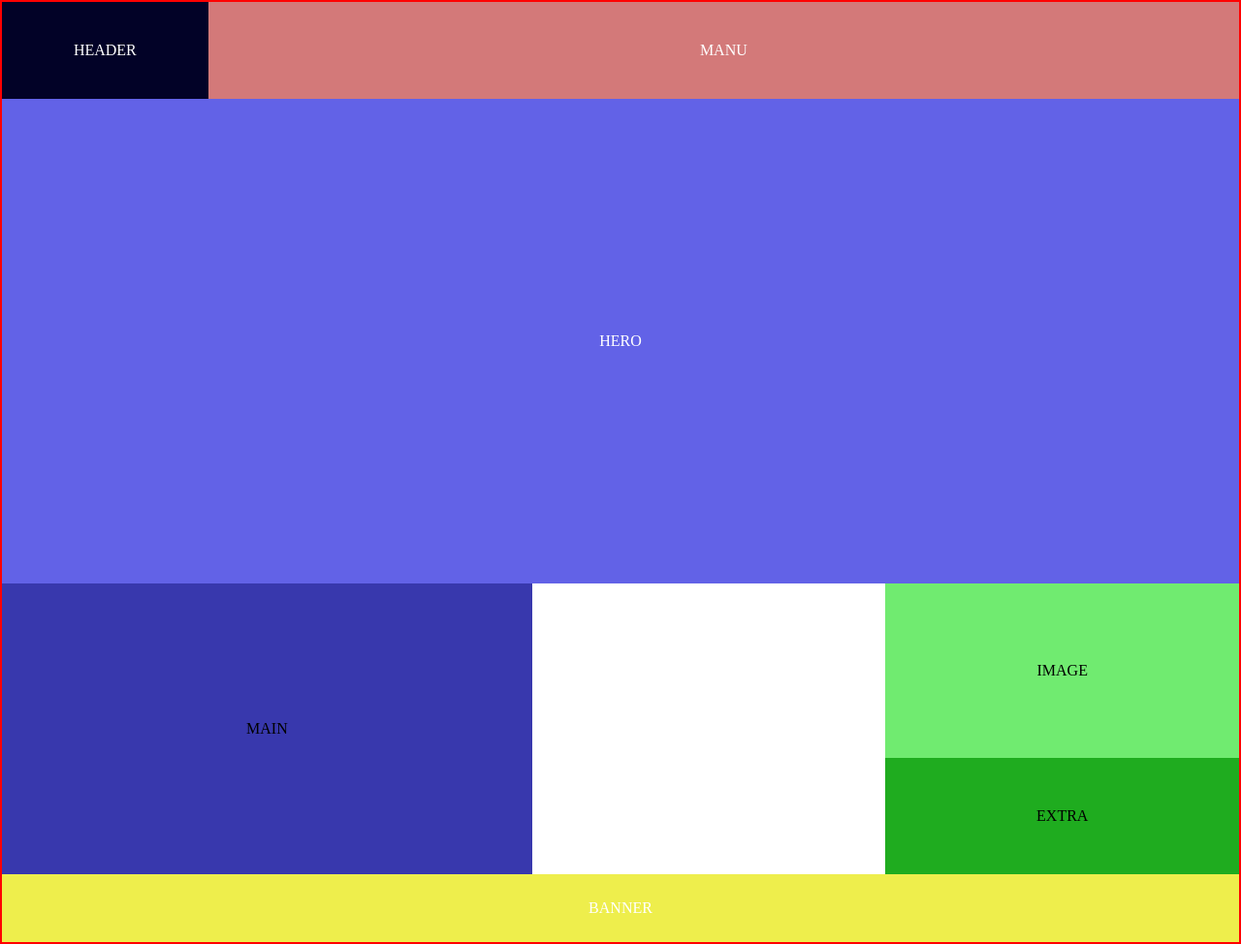
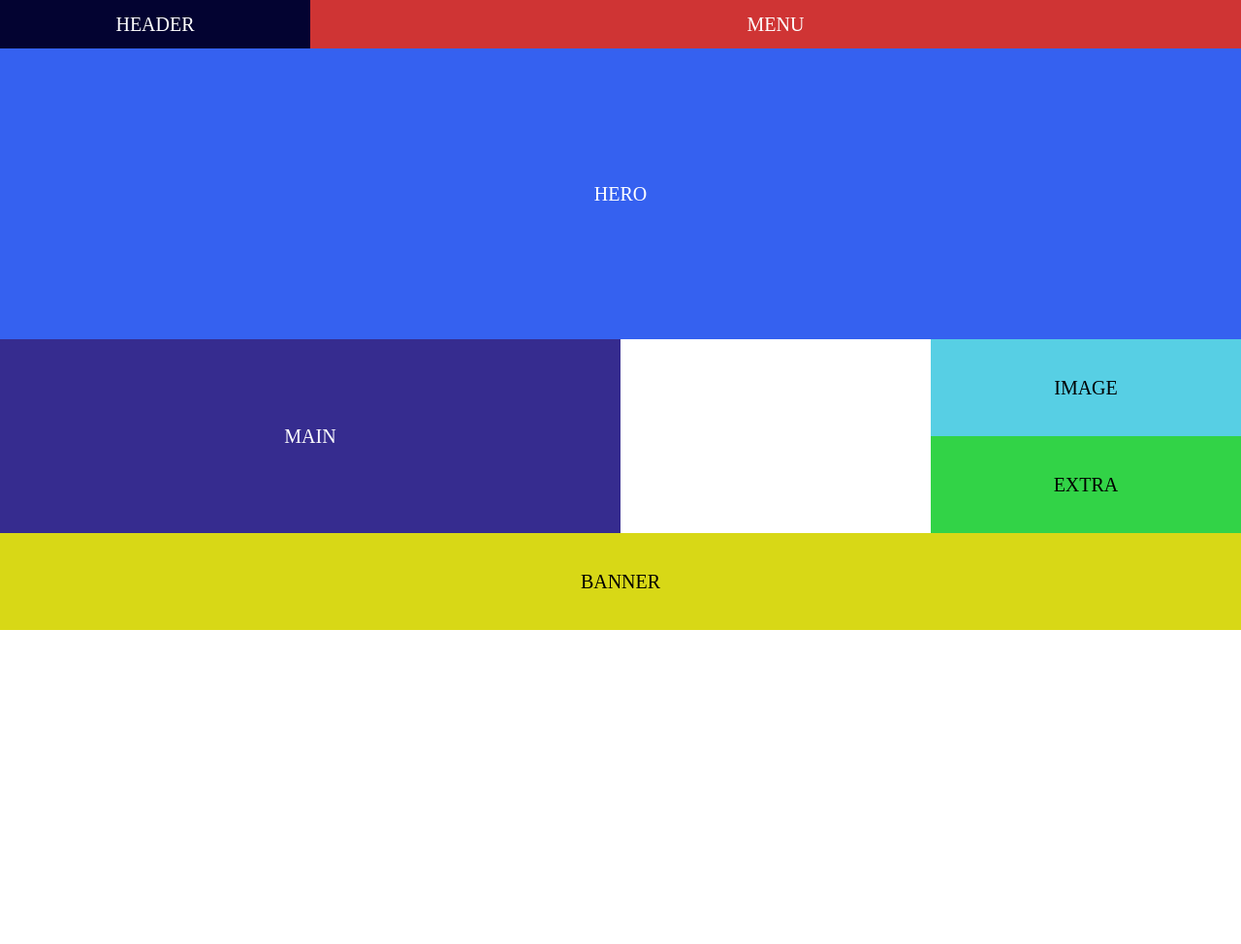
Before and after one commit to giorgierko/davaleba-10, a plain HTML site: page index.html in a window 1280 px wide. Shown: the whole page at 97% size. After the commit the page ends 800 px from the top, so only its background shows below. Drawn offline with Linux system fonts and the light colour scheme.

Commit message:
dasrulebuli gverdi

```diff
--- a/css/media.css
+++ b/css/media.css
@@ -2,15 +2,22 @@
 
 {
 
-.HEADER
+    .conteiner
+{
 
-{ grid-template-column: 100%;
-    grid-column-start: 1;
-    grid-column-end: 3;
+    width: 100%;
+    background-color: white;
+    margin: 0 auto;
+    display: grid;
+    grid-template-columns: 25% 25% 25% 25%;
+    grid-template-rows: 1fr 4fr 4fr 2fr 2fr;
+    grid-template-areas:
+    "header header header header"
+    "hero hero hero hero"
+    "menu main main main"
+    "menu banner banner banner"
+    "menu extra extra image"
+}
 
 
 }
-
-
-
-}
--- /dev/null
+++ b/css/mobstyle.css
@@ -0,0 +1,25 @@
+@media(max-width: 480px)
+
+{
+
+    .conteiner
+{
+
+    width: 100%;
+    background-color: white;
+    margin: 0 auto;
+    display: grid;
+    grid-template-columns: 100%;
+    grid-template-rows: 1fr 1fr 3fr 3fr 2fr 2fr 2fr;
+    grid-template-areas:
+    "header"
+    "menu"
+    "hero"
+    "main"
+    "banner"
+    "extra"
+    "image"
+}
+
+
+}
--- a/css/style.css
+++ b/css/style.css
@@ -1,150 +1,111 @@
+:root
+{
+
+--tetri: rgb(255, 255, 255);
+--fonti: 20px;
+--Savi:rgb(0, 0, 0);
+}
+
 .conteiner
 {
-max-width: 1280px;
-width: 100%;
-margin: 0 auto;
-border: 2px red solid;
+    max-width: 1280px;
+    width: 100%;
+    background-color: white;
+    margin: 0 auto;
+    display: grid;
+    grid-template-columns: 25% 25% 25% 25%;
+    grid-template-rows: 1fr 6fr 2fr 2fr 2fr;
+    grid-template-areas:
+    "header menu menu menu"
+    "hero hero hero hero"
+    "main main .  image"
+    "main main . extra"
+    "banner banner banner banner";
+}
 
+.HEADER {
+    background-color: rgb(3, 3, 49);
+    grid-area: header;
+    height: 50px;
+    display: flex;
+    align-items: center;
+    justify-content: center;
+    /* ამ დივის flax გადაქცევის გარდა, ტექსტის გაცენტვრის სხვა ვარიანტი არ არის ჰო?
+    გრიდადაც რომ არ გადავაქციო ისე */
+
+
+    /* სიმაღლე მივანიჭე მხოლოდ HEADER დივს. დანარჩენების სიმაღლეს
+    ამ სიმაღლის პროპორციულად იღებს რადგან fr მაქვს განაწილებული.
+    შეცდომა ხომ არაა? */
 
 
 
 }
 
-header
-{
-width: 100%;
-margin: 0 auto;
-display: grid;
-grid-template-columns: 1fr 5fr;
-grid-template-rows: 100px;
+.MENU {
+
+    background-color: rgb(207, 52, 52);
+    grid-area: menu;
+    display: flex;
+    align-items: center;
+    justify-content: center;
 }
 
-.HEADER
+.HERO
 {
-background-color: rgb(2, 2, 39);
-display: grid;
-place-content:center;
-
-}
-
-.MANU {
-    background-color: rgb(211, 121, 121);
-    display: grid;
-    place-content:center;
-
-
-}
-
-.sat1
-{
-    color: white;
-
-
-}
-
-.sat2
-{
-    color: white;
-
-}
-
-/* დასრულდა ჰედერი */
-
-section
-{
-    width: 100%;
-    margin: 0 auto;
-    background-color: rgb(98, 98, 231);
-    display: grid;
-    grid-template-columns: 100%;
-    grid-template-rows: 500px;
-    /* place-content: center; */
-    /* ამ კოდმა რატომ არ გაცენტრა? */
-
-
-}
-
-.txt3 {
-    color: white;
-    margin: auto;
-
-
-}
-
-/* დამთავრდა სექშენი */
-
-article
-{
- width: 100%;
- height: 300px;;
- margin: 0 auto;
- display: grid;
- grid-template-columns: 3fr 2fr 2fr;
- grid-template-rows: 3fr 1fr 1fr ;
-
+    background-color: rgb(53, 97, 240);
+    grid-area: hero;
+    display: flex;
+    align-items: center;
+    justify-content: center;
 }
 
 .MAIN
 {
+    background-color: rgb(54, 44, 143);
+    grid-area: main;
+    display: flex;
+    align-items: center;
+    justify-content: center;
+}
 
-    background-color: rgb(56, 56, 173);
-    display: grid;
-    place-content: center;
-    grid-row-start: 1;
-    grid-row-end: 4;
+.IMAGE
+{
+    background-color: rgb(87, 207, 228);
+    grid-area: image;
+    display: flex;
+    align-items: center;
+    justify-content: center;
+}
+
+.EXTRA
+{
+    background-color: rgb(50, 211, 71);
+    grid-area: extra;
+    display: flex;
+    align-items: center;
+    justify-content: center;
+}
+
+.BANNER
+{
+    background-color: rgb(216, 216, 22);
+    grid-area: banner;
+    display: flex;
+    align-items: center;
+    justify-content: center;
 
 }
 
-.TETRI
-{
-    background-color: rgb(255, 255, 255);
-    display: grid;
-    grid-row-start: 1;
-    grid-row-end: 3;
-}
+p{
 
-
-.IMAGE
-{
-
-    background-color: rgb(112, 235, 112);
-    display: grid;
-    place-content: center;
-    grid-row-start: -4;
-    grid-row-end: -3;
-
-
+    color: var(--tetri);
+    font-size: var(--fonti);
 
 }
 
+.difertxt
+{
 
-.EXTRA
-{
-    background-color: rgb(31, 172, 31);
-    display: grid;
-    place-content: center;
-    grid-row-start: -3;
-    grid-row-end: -1;
-
+    color: var(--Savi);
 }
-
-/* რამდენად შუაზე ყოფენ image და extra დივები  მათ უჯრას? */
-
-
-/* დამთავრდა არტიკლი */
-
-footer
-{
-    width: 100%;
-    height: 70px;
-    margin: 0 auto;
-    background-color: rgb(238, 238, 76);
-    display: grid;
-}
-
-.text7
-{
-    color: white;
-    margin: auto;
-
-}
--- a/index.html
+++ b/index.html
@@ -10,6 +10,7 @@
     <link rel="stylesheet" href="css/reset.css">
     <link rel="stylesheet" href="css/style.css">
     <link rel="stylesheet" href="css/media.css">
+    <link rel="stylesheet" href="css/mobstyle.css">
 
 </head>
 
@@ -18,44 +19,22 @@
 <body>
     <div class="conteiner">
 
-        <header>
-            <div class="HEADER"> <p class="sat1">HEADER</p></div>
+       <div class="HEADER"> <p> HEADER </p> </div>
 
-            <div class="MANU"> <p class="sat2">MANU</p></div>
-        </header>
+       <div class="MENU"> <p> MENU </p> </div>
 
-        <section>
+       <div class="HERO"> <p>HERO </p> </div>
 
-            <p class="txt3">HERO</p>
+       <div class="MAIN"> <p>MAIN </p> </div>
 
-        </section>
+       <div class="IMAGE"> <p class="difertxt">IMAGE </p> </div>
 
-        <article>
-            <div class="MAIN"><p class="txt4">MAIN</p> </div>
-            <div class="TETRI"> </div>
-            <div class="IMAGE"><p class="txt5">IMAGE</p> </div>
-            <div class="EXTRA"><p class="txt6">EXTRA</p> </div>
-        </article>
+       <div class="EXTRA"> <p class="difertxt">EXTRA </p> </div>
 
-        <footer>
-            <p class="text7">BANNER</p>
-        </footer>
+       <div class="BANNER"> <p class="difertxt">BANNER</p> </div>
 
 
-
-
-
-
-
-
-
-
-
-
-
-
-
-    </div>
+ </div>
 
 
 
```
